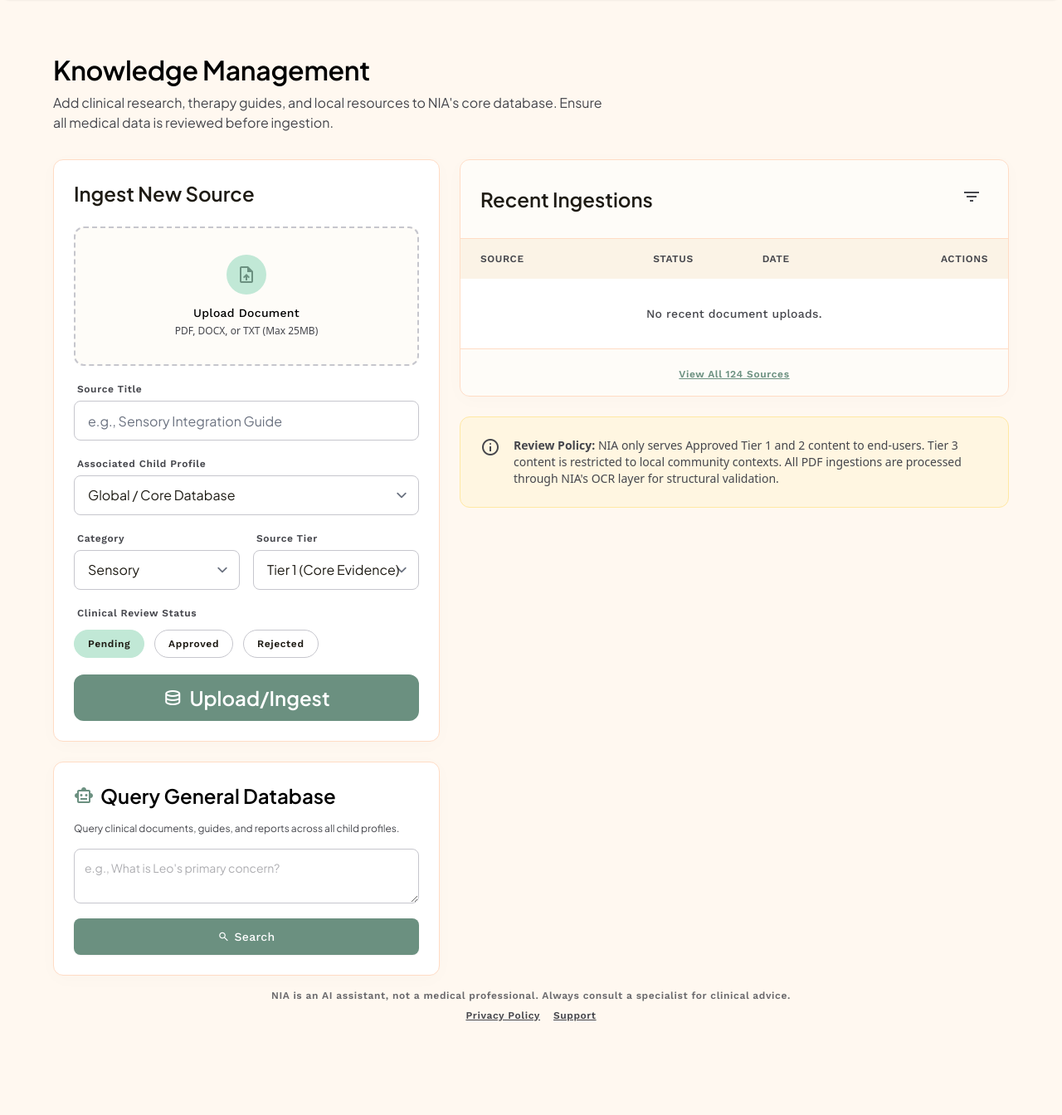
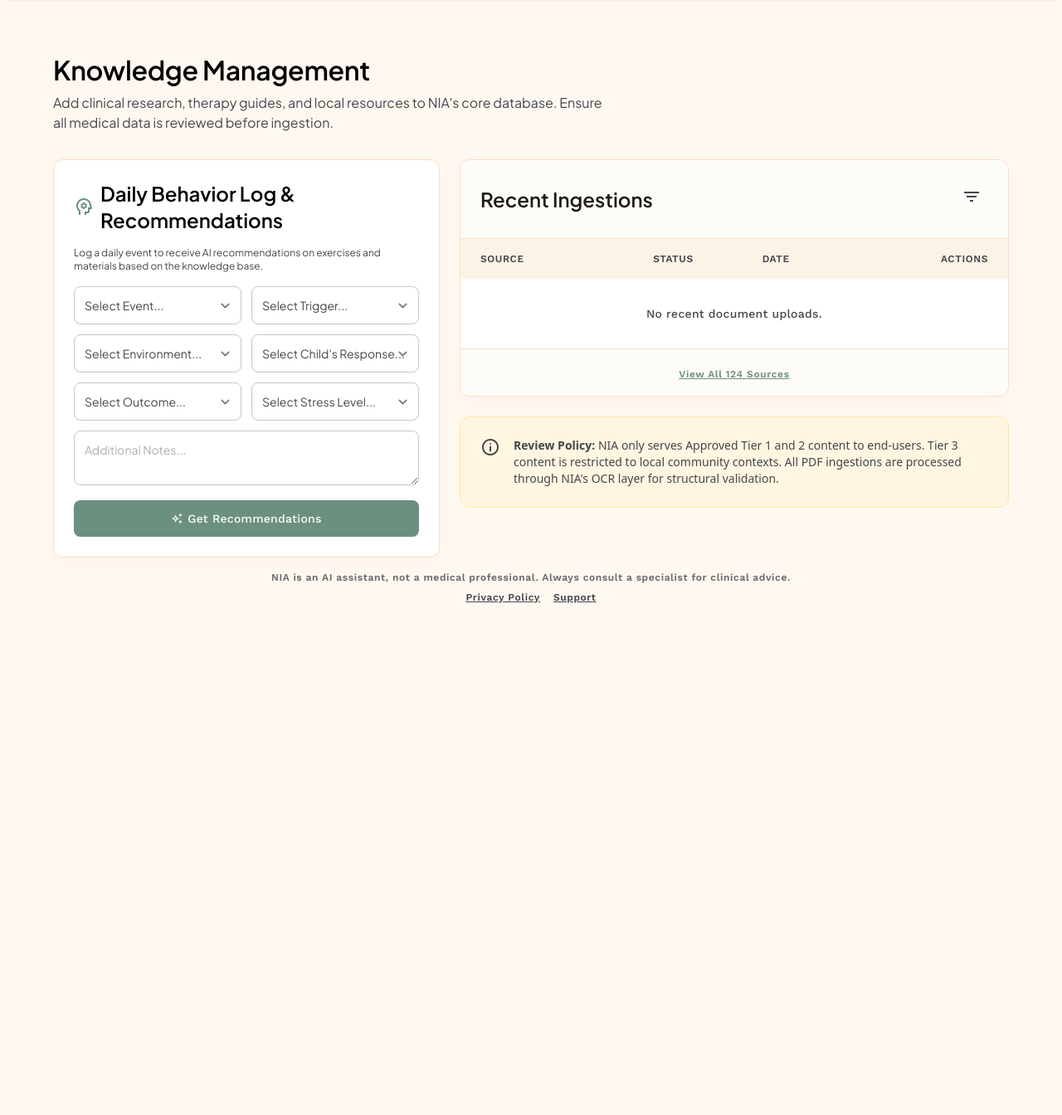
Before and after one commit to antonie-riziki/NeuroNest, a Django app: template NIA/templates/knowledge_graph.html in a window 1280 px wide. Shown: the part 48-1392 px from the top of the page at 83% size. After the commit the page ends 775 px from the top, so only its background shows below. Run offline with Django 5.2, Linux system fonts and the light colour scheme; the template is opened without the code that fills it, so the values that code supplies are empty; some libraries are stand-ins or nearby versions.

Commit message:
refactor: remove knowledge ingestion form and replace with daily behavior log interface in knowledge graph template

```diff
--- a/NIA/templates/knowledge_graph.html
+++ b/NIA/templates/knowledge_graph.html
@@ -178,126 +178,99 @@
         <div class="grid grid-cols-1 lg:grid-cols-12 gap-gutter">
             <!-- Left Column: Knowledge Ingestion Form -->
             <div class="lg:col-span-5 space-y-6">
-                <!-- Ingestion Card -->
-                <div class="bg-safe-white p-6 rounded-xl border border-warm-peach shadow-[0_4px_24px_rgba(0,0,0,0.02)]">
-                    <h2 class="font-headline-lg-mobile text-headline-lg-mobile mb-6">Ingest New Source</h2>
-                    <form method="POST" enctype="multipart/form-data" action="{% url 'knowledgebase' %}" class="space-y-5">
-                        {% csrf_token %}
-                        <!-- Upload Area -->
-                        <div
-                            class="group relative border-2 border-dashed border-outline-variant rounded-xl p-8 transition-colors hover:border-calm-teal bg-surface-container-low/30 flex flex-col items-center justify-center cursor-pointer">
-                            <input name="file" required accept=".pdf,.docx,.txt" class="absolute inset-0 opacity-0 cursor-pointer"
-                                type="file" />
-                            <div
-                                class="w-12 h-12 bg-secondary-container rounded-full flex items-center justify-center mb-3">
-                                <span class="material-symbols-outlined text-calm-teal">upload_file</span>
-                            </div>
-                            <p class="font-label-md text-label-md text-primary">Upload Document</p>
-                            <p class="text-xs text-on-surface-variant mt-1">PDF, DOCX, or TXT (Max 25MB)</p>
-                        </div>
-                        <!-- Title Input -->
-                        <div>
-                            <label class="block font-label-sm text-label-sm text-on-surface-variant mb-1.5 ml-1">Source
-                                Title</label>
-                            <input
-                                name="title"
-                                required
-                                class="w-full h-12 px-4 rounded-lg border border-outline-variant focus:border-soft-amber focus:ring-0 transition-all font-body-md"
-                                placeholder="e.g., Sensory Integration Guide" type="text" />
-                        </div>
-                        <!-- Associated Child Dropdown -->
-                        <div>
-                            <label class="block font-label-sm text-label-sm text-on-surface-variant mb-1.5 ml-1">Associated Child Profile</label>
-                            <select name="associated_child" class="w-full h-12 px-4 rounded-lg border border-outline-variant focus:border-soft-amber focus:ring-0 transition-all font-body-md bg-white">
-                                <option value="global">Global / Core Database</option>
-                                {% for child in children %}
-                                <option value="{{ child.id }}">{{ child.name }}</option>
-                                {% endfor %}
-                            </select>
-                        </div>
-                        <!-- Dropdowns Grid -->
-                        <div class="grid grid-cols-1 md:grid-cols-2 gap-4">
-                            <div>
-                                <label
-                                    class="block font-label-sm text-label-sm text-on-surface-variant mb-1.5 ml-1">Category</label>
-                                <select
-                                    name="category"
-                                    class="w-full h-12 px-4 rounded-lg border border-outline-variant focus:border-soft-amber focus:ring-0 transition-all font-body-md bg-white">
-                                    <option value="Sensory">Sensory</option>
-                                    <option value="Communication">Communication</option>
-                                    <option value="Emotional Regulation">Emotional Regulation</option>
-                                    <option value="Sleep">Sleep</option>
-                                    <option value="Daily Living">Daily Living</option>
-                                    <option value="Motor Skills">Motor Skills</option>
-                                    <option value="Social Skills">Social Skills</option>
-                                    <option value="Caregiver Wellbeing">Caregiver Wellbeing</option>
-                                    <option value="Kenyan Clinical Context">Kenyan Clinical Context</option>
-                                </select>
-                            </div>
-                            <div>
-                                <label
-                                    class="block font-label-sm text-label-sm text-on-surface-variant mb-1.5 ml-1">Source
-                                    Tier</label>
-                                <select
-                                    name="tier"
-                                    class="w-full h-12 px-4 rounded-lg border border-outline-variant focus:border-soft-amber focus:ring-0 transition-all font-body-md bg-white">
-                                    <option value="Tier 1 (Core Evidence)">Tier 1 (Core Evidence)</option>
-                                    <option value="Tier 2 (Clinical Guide)">Tier 2 (Clinical Guide)</option>
-                                    <option value="Tier 3 (Local Context)">Tier 3 (Local Context)</option>
-                                </select>
-                            </div>
-                        </div>
-                        <!-- Review Status -->
-                        <div>
-                            <label class="block font-label-sm text-label-sm text-on-surface-variant mb-3 ml-1">Clinical
-                                Review Status</label>
-                            <div class="flex flex-wrap gap-3">
-                                <label
-                                    class="flex items-center px-4 py-2 rounded-full border border-outline-variant cursor-pointer hover:bg-surface-variant transition-colors has-[:checked]:bg-secondary-container has-[:checked]:border-secondary-container">
-                                    <input checked="" class="hidden" name="status" type="radio" value="Pending" />
-                                    <span class="font-label-sm text-label-sm">Pending</span>
-                                </label>
-                                <label
-                                    class="flex items-center px-4 py-2 rounded-full border border-outline-variant cursor-pointer hover:bg-surface-variant transition-colors has-[:checked]:bg-secondary-container has-[:checked]:border-secondary-container">
-                                    <input class="hidden" name="status" type="radio" value="Approved" />
-                                    <span class="font-label-sm text-label-sm">Approved</span>
-                                </label>
-                                <label
-                                    class="flex items-center px-4 py-2 rounded-full border border-outline-variant cursor-pointer hover:bg-surface-variant transition-colors has-[:checked]:bg-secondary-container has-[:checked]:border-secondary-container">
-                                    <input class="hidden" name="status" type="radio" value="Rejected" />
-                                    <span class="font-label-sm text-label-sm">Rejected</span>
-                                </label>
-                            </div>
-                        </div>
-                        <!-- Action Button -->
-                        <button
-                            type="submit"
-                            class="w-full h-14 bg-calm-teal text-safe-white rounded-xl font-headline-lg-mobile text-headline-lg-mobile hover:opacity-90 transition-opacity active:scale-[0.98] mt-4 flex items-center justify-center gap-2">
-                            <span class="material-symbols-outlined">database</span>
-                            Upload/Ingest
-                        </button>
-                    </form>
-                </div>
 
                 <!-- Query Search Card -->
                 <div class="bg-safe-white p-6 rounded-xl border border-warm-peach shadow-[0_4px_24px_rgba(0,0,0,0.02)] space-y-4">
                     <h2 class="font-headline-lg-mobile text-headline-lg-mobile text-primary flex items-center gap-2">
-                        <span class="material-symbols-outlined text-calm-teal">smart_toy</span>
-                        Query General Database
+                        <span class="material-symbols-outlined text-calm-teal">psychology</span>
+                        Daily Behavior Log & Recommendations
                     </h2>
                     <p class="font-body-md text-body-md text-on-surface-variant text-xs">
-                        Query clinical documents, guides, and reports across all child profiles.
+                        Log a daily event to receive AI recommendations on exercises and materials based on the knowledge base.
                     </p>
                     <div class="space-y-3">
-                        <textarea id="search-input" rows="2" class="w-full p-3 rounded-lg border border-outline-variant focus:border-soft-amber focus:ring-0 transition-all font-body-md text-sm placeholder:text-outline/60" placeholder="e.g., What is Leo's primary concern?"></textarea>
+                        <div class="grid grid-cols-1 md:grid-cols-2 gap-3">
+                            <select id="log-event" class="w-full p-3 rounded-lg border border-outline-variant focus:border-soft-amber focus:ring-0 transition-all font-body-md text-sm bg-white text-on-surface-variant">
+                                <option value="">Select Event...</option>
+                                <option value="Transitioning between activities">Transitioning between activities</option>
+                                <option value="Mealtime">Mealtime</option>
+                                <option value="Bedtime / Waking up">Bedtime / Waking up</option>
+                                <option value="Homework / Learning">Homework / Learning</option>
+                                <option value="Social interaction / Playtime">Social interaction / Playtime</option>
+                                <option value="Outing / Public space">Outing / Public space</option>
+                                <option value="Unexpected change in routine">Unexpected change in routine</option>
+                                <option value="Sensory exposure">Sensory exposure</option>
+                                <option value="Self-care / Hygiene">Self-care / Hygiene</option>
+                            </select>
+
+                            <select id="log-trigger" class="w-full p-3 rounded-lg border border-outline-variant focus:border-soft-amber focus:ring-0 transition-all font-body-md text-sm bg-white text-on-surface-variant">
+                                <option value="">Select Trigger...</option>
+                                <option value="Loud noises / Sensory overload">Loud noises / Sensory overload</option>
+                                <option value="Being told 'No' / Denied request">Being told "No" / Denied request</option>
+                                <option value="Stopping preferred activity">Stopping preferred activity</option>
+                                <option value="Task demand / Difficult task">Task demand / Difficult task</option>
+                                <option value="Hunger / Thirst">Hunger / Thirst</option>
+                                <option value="Fatigue / Lack of sleep">Fatigue / Lack of sleep</option>
+                                <option value="Physical discomfort / Illness">Physical discomfort / Illness</option>
+                                <option value="Change in routine">Change in routine</option>
+                                <option value="Unclear expectations">Unclear expectations</option>
+                            </select>
+
+                            <select id="log-environment" class="w-full p-3 rounded-lg border border-outline-variant focus:border-soft-amber focus:ring-0 transition-all font-body-md text-sm bg-white text-on-surface-variant">
+                                <option value="">Select Environment...</option>
+                                <option value="Home - Living Room">Home - Living Room</option>
+                                <option value="Home - Bedroom">Home - Bedroom</option>
+                                <option value="Home - Kitchen/Dining">Home - Kitchen/Dining</option>
+                                <option value="School / Classroom">School / Classroom</option>
+                                <option value="Public space (Store, Park, Clinic)">Public space (Store, Park, Clinic)</option>
+                                <option value="Vehicle / Transit">Vehicle / Transit</option>
+                                <option value="Social gathering / Party">Social gathering / Party</option>
+                                <option value="Unfamiliar environment">Unfamiliar environment</option>
+                            </select>
+
+                            <select id="log-response" class="w-full p-3 rounded-lg border border-outline-variant focus:border-soft-amber focus:ring-0 transition-all font-body-md text-sm bg-white text-on-surface-variant">
+                                <option value="">Select Child's Response...</option>
+                                <option value="Crying / Screaming">Crying / Screaming</option>
+                                <option value="Hiding / Withdrawal">Hiding / Withdrawal</option>
+                                <option value="Verbal refusal / Arguing">Verbal refusal / Arguing</option>
+                                <option value="Physical aggression">Physical aggression</option>
+                                <option value="Self-injury">Self-injury</option>
+                                <option value="Throwing objects / Property destruction">Throwing objects / Property destruction</option>
+                                <option value="Elopement / Running away">Elopement / Running away</option>
+                                <option value="Rocking / Stimming / Repetitive movements">Rocking / Stimming / Repetitive movements</option>
+                                <option value="Shutting down / Unresponsive">Shutting down / Unresponsive</option>
+                            </select>
+
+                            <select id="log-outcome" class="w-full p-3 rounded-lg border border-outline-variant focus:border-soft-amber focus:ring-0 transition-all font-body-md text-sm bg-white text-on-surface-variant">
+                                <option value="">Select Outcome...</option>
+                                <option value="Removed from situation">Removed from situation</option>
+                                <option value="Given what was requested">Given what was requested</option>
+                                <option value="Ignored / Redirection attempted">Ignored / Redirection attempted</option>
+                                <option value="Calmed down independently">Calmed down independently</option>
+                                <option value="Required physical comfort / deep pressure">Required physical comfort / deep pressure</option>
+                                <option value="Task was modified or removed">Task was modified or removed</option>
+                                <option value="Escalated further">Escalated further</option>
+                                <option value="Verbal reprimand / Consequence applied">Verbal reprimand / Consequence applied</option>
+                            </select>
+
+                            <select id="log-stress" class="w-full p-3 rounded-lg border border-outline-variant focus:border-soft-amber focus:ring-0 transition-all font-body-md text-sm bg-white text-on-surface-variant">
+                                <option value="">Select Stress Level...</option>
+                                <option value="Low">Low</option>
+                                <option value="Medium">Medium</option>
+                                <option value="High">High</option>
+                                <option value="Extreme">Extreme</option>
+                            </select>
+                        </div>
+                        <textarea id="log-notes" rows="2" class="w-full p-3 rounded-lg border border-outline-variant focus:border-soft-amber focus:ring-0 transition-all font-body-md text-sm placeholder:text-outline/60" placeholder="Additional Notes..."></textarea>
+
                         <button id="search-btn" class="w-full h-11 bg-calm-teal text-white rounded-lg font-label-md text-label-md hover:opacity-90 transition-opacity flex items-center justify-center gap-1.5 shadow-sm">
-                            <span class="material-symbols-outlined text-sm">search</span> Search
+                            <span class="material-symbols-outlined text-sm">auto_awesome</span> Get Recommendations
                         </button>
                     </div>
 
                     <!-- Response area -->
-                    <div id="search-result-container" class="hidden border border-warm-peach rounded-lg p-3 bg-surface-container-low/40 text-sm space-y-2 animate-fade-in max-h-[220px] overflow-y-auto custom-scrollbar">
-                        <p class="font-bold text-calm-teal">NIA Response:</p>
+                    <div id="search-result-container" class="hidden border border-warm-peach rounded-lg p-3 bg-surface-container-low/40 text-sm space-y-2 animate-fade-in max-h-[300px] overflow-y-auto custom-scrollbar">
+                        <p class="font-bold text-calm-teal">NIA Recommendations:</p>
                         <p id="search-result-text" class="text-on-surface leading-relaxed whitespace-pre-line"></p>
                     </div>
                 </div>
@@ -452,9 +425,9 @@
     </nav>
     <script>
         // Micro-interaction for form labels and feedback
-        const inputs = document.querySelectorAll('input, select');
+        const inputs = document.querySelectorAll('input, select, textarea');
         inputs.forEach(input => {
-            if (input.parentElement) {
+            if (input.parentElement && !input.classList.contains('absolute')) {
                 input.addEventListener('focus', () => {
                     input.parentElement.classList.add('scale-[1.01]');
                     input.style.transition = 'all 0.3s ease';
@@ -466,18 +439,36 @@
         });
 
         // Search execution AJAX
-        const searchInput = document.getElementById('search-input');
         const searchBtn = document.getElementById('search-btn');
         const searchResultContainer = document.getElementById('search-result-container');
         const searchResultText = document.getElementById('search-result-text');
 
         if (searchBtn) {
             searchBtn.addEventListener('click', async () => {
-                const query = searchInput.value.trim();
-                if (!query) return;
+                const event = document.getElementById('log-event').value.trim();
+                const trigger = document.getElementById('log-trigger').value.trim();
+                const env = document.getElementById('log-environment').value.trim();
+                const responseVal = document.getElementById('log-response').value.trim();
+                const outcome = document.getElementById('log-outcome').value.trim();
+                const stress = document.getElementById('log-stress').value;
+                const notes = document.getElementById('log-notes').value.trim();
+
+                if (!event && !trigger && !notes) {
+                    alert("Please fill in at least some details (Event, Trigger, or Notes) to get recommendations.");
+                    return;
+                }
+
+                const query = `Based on the following daily log, what exercises, materials, and strategies do you recommend from the clinical database?
+Event: ${event}
+Trigger: ${trigger}
+Environment: ${env}
+Response: ${responseVal}
+Outcome: ${outcome}
+Stress Level: ${stress}
+Notes: ${notes}`;
 
                 searchBtn.disabled = true;
-                searchBtn.innerHTML = '<span class="material-symbols-outlined animate-spin text-sm">refresh</span> Searching...';
+                searchBtn.innerHTML = '<span class="material-symbols-outlined animate-spin text-sm">refresh</span> Analyzing...';
                 searchResultContainer.classList.add('hidden');
 
                 try {
```
